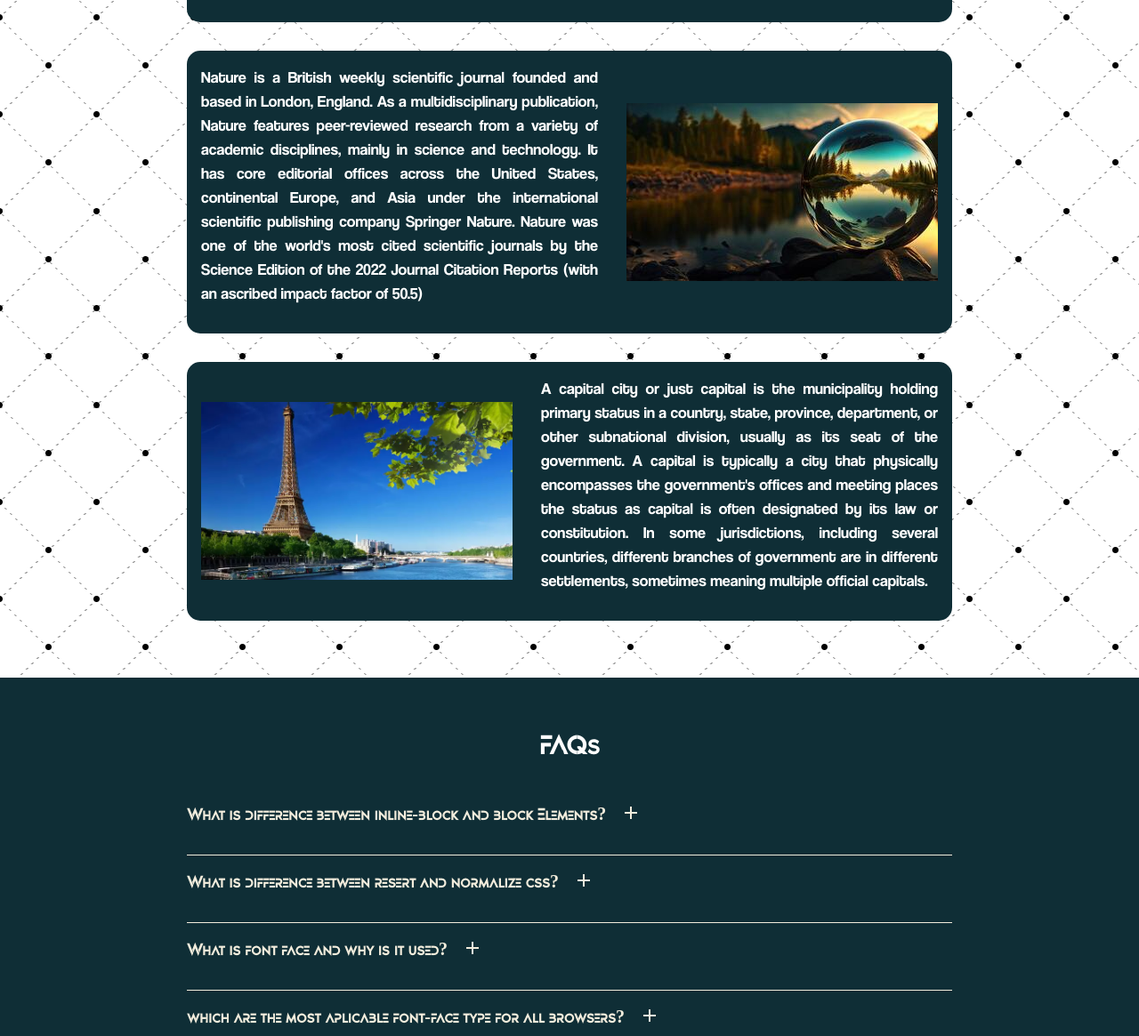
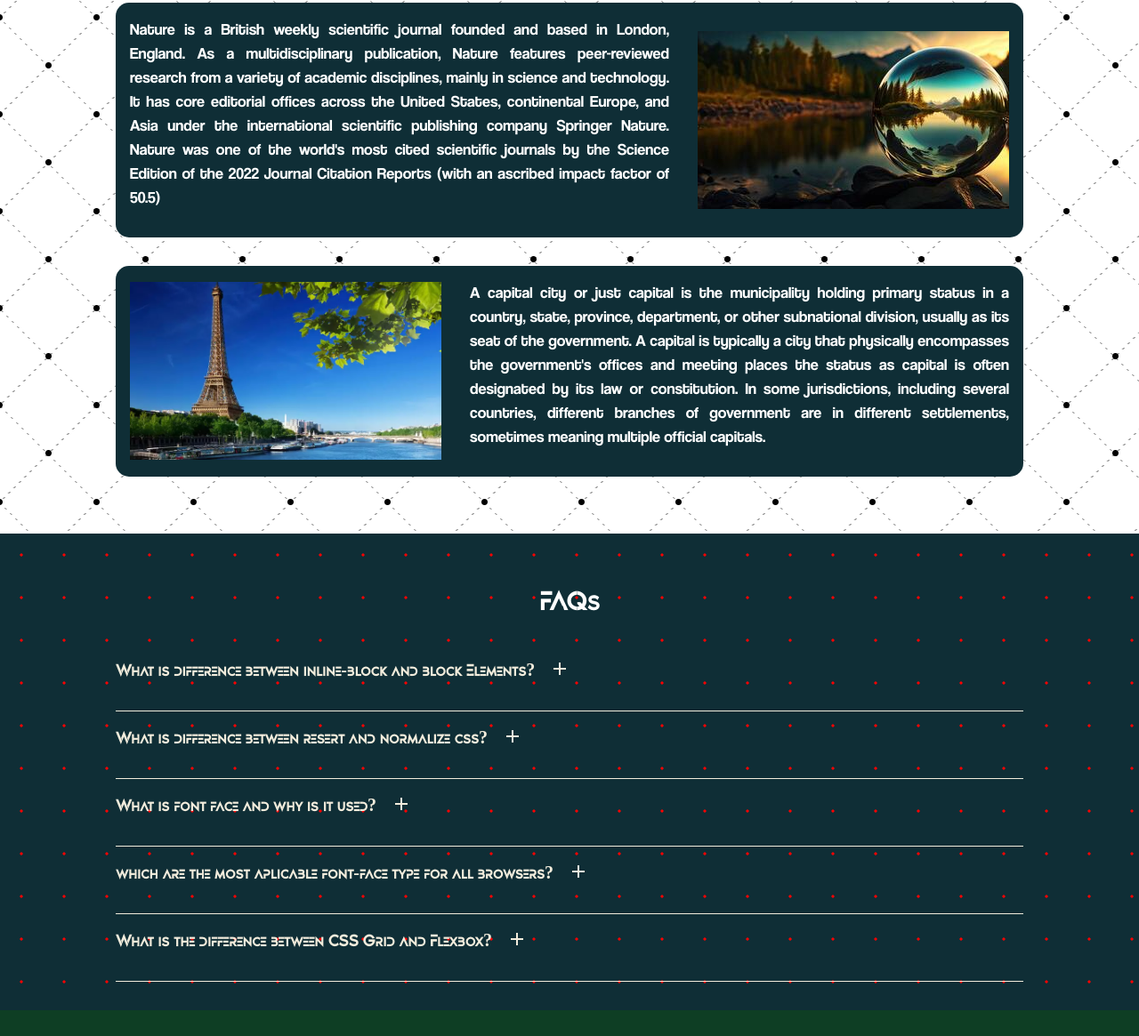
Before and after one commit to sushankpp/Demo-Page, a plain HTML site: page DemoPage2/index.html in a window 1280 px wide. Shown: the part 2665-3830 px from the top of the page at 89% size. Drawn offline with nearby package versions, Linux system fonts and the light colour scheme.

Commit message:
css styling added to accordion

```diff
--- a/DemoPage2/assets/scss/style.scss
+++ b/DemoPage2/assets/scss/style.scss
@@ -553,10 +553,12 @@ h3 {
 //accordion
 .accordion-block {
     background-color: #0f2e36;
+    background-image: radial-gradient(red 1.2px, #0f2e36  2px);
+    background-size: 48px 48px;
 }
 
 .accordion__items {
-    max-width: 860px;
+    max-width: 1020px;
     margin: 0 auto;
 }
 
@@ -644,7 +646,7 @@ h3 {
     cursor: pointer;
     @include flexStyle($justify: space-between, $align: center, $direction: row);
     padding: 1rem;
-    max-width: 860px;
+    max-width: 1020px;
     margin: 0 auto 2rem;
     background-color: #0f2e36;
     color: white;
```
Also changed, not shown: DemoPage2/assets/css/style.css, 1 other file.
